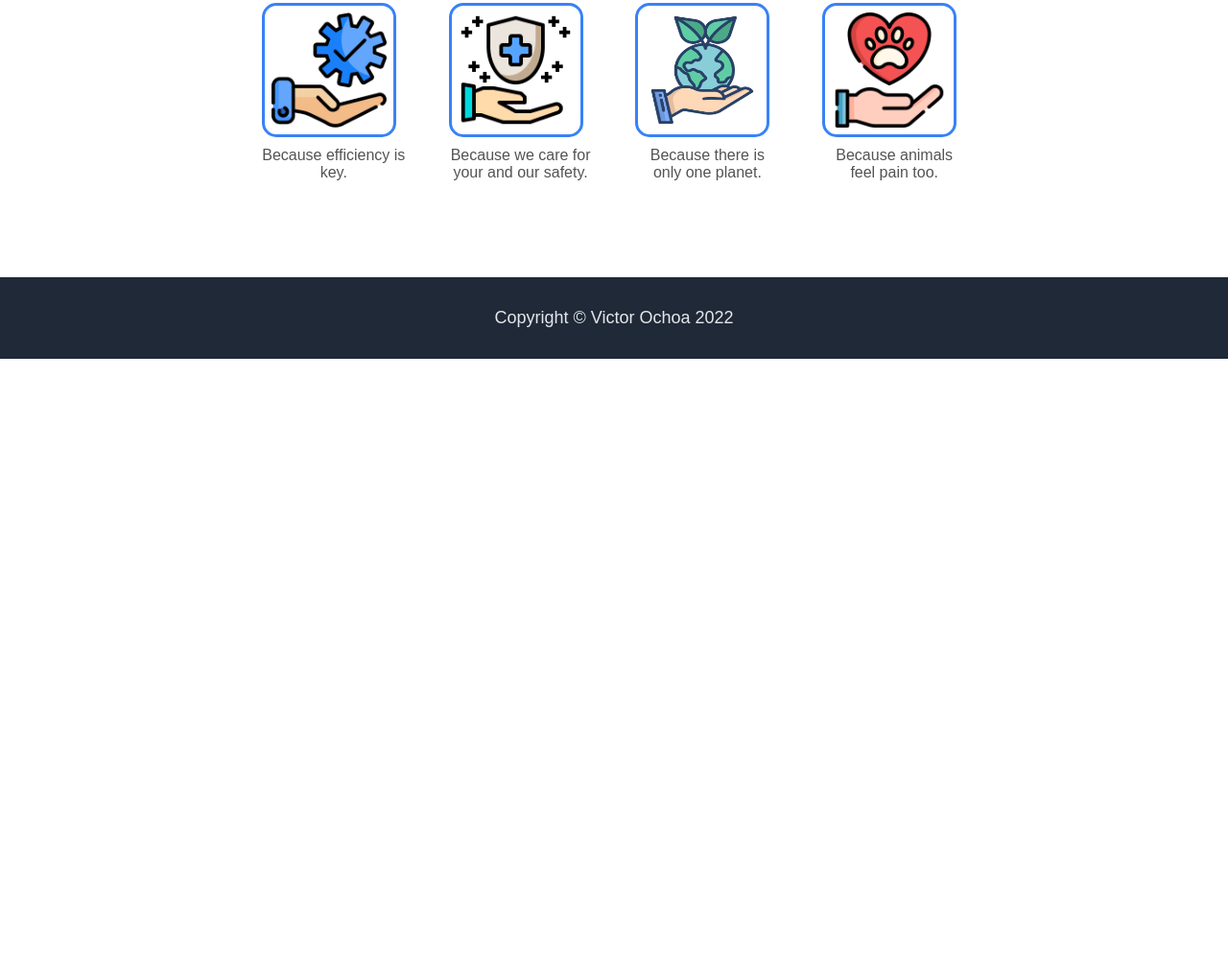
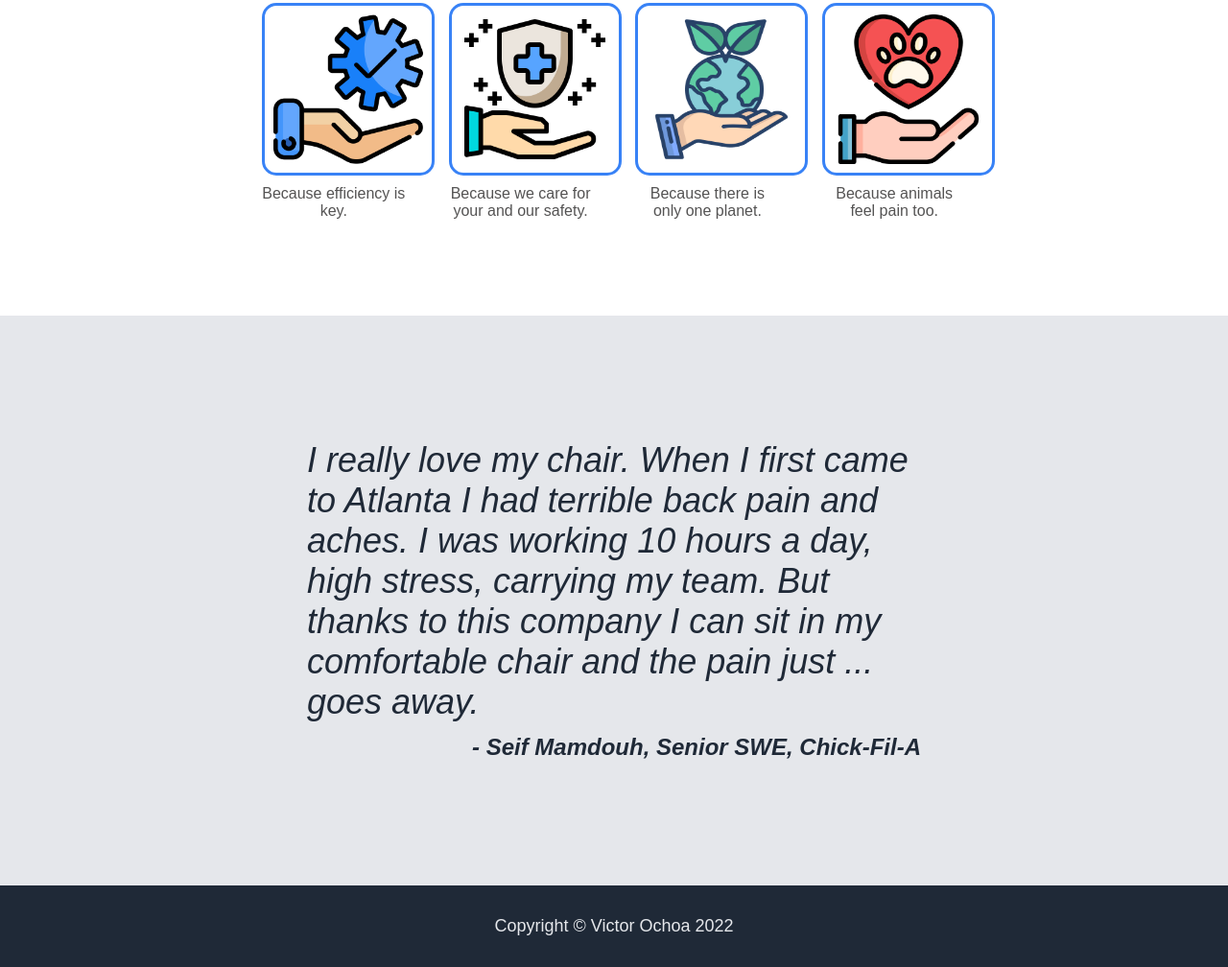
Before and after one commit to ochoav/LandingPageTOP, a plain HTML site: page index.html in a window 1280 px wide. Shown: the part 613-1621 px from the top of the page at 96% size. Before the commit the page ends 987 px from the top, so only its background shows below. Drawn offline with Linux system fonts and the light colour scheme.

Commit message:
Add quote section

```diff
--- a/index.html
+++ b/index.html
@@ -58,6 +58,15 @@
             </div>
         </div>
     </div>
+    <div class="quote-area">
+        I really love my chair. When I first came to Atlanta I had terrible
+        back pain and aches. I was working 10 hours a day, high stress, carrying
+        my team. But thanks to this company I can sit in my comfortable chair
+        and the pain just ... goes away.
+        <div class="quote-source">
+            - Seif Mamdouh, Senior SWE, Chick-Fil-A
+        </div>
+    </div>
     <div class ="footer">
         Copyright © Victor Ochoa 2022
     </div>
--- a/styles/styles.css
+++ b/styles/styles.css
@@ -105,8 +105,8 @@ button {
 }
 
 .card-image {
-    width: 140px;
-    height: 140px;
+    width: 180px;
+    height: 180px;
     border: solid #3882f6;
     border-radius: 15px;
     margin-bottom: 10px;
@@ -124,7 +124,21 @@ button {
     height: 90%;
 }
 
+.quote-area {
+    padding: 130px 25%;
+    background-color: #e5e7eb;
+    font-size: 36px;
+    font-weight: 200;
+    font-style: italic;
+    color: #1f2937;
+}
 
+.quote-source {
+    text-align: right;
+    font-size: 24px;
+    margin-top: 12px;
+    font-weight: 700;
+}
 
 .footer {
     padding: 32px 0;
```
